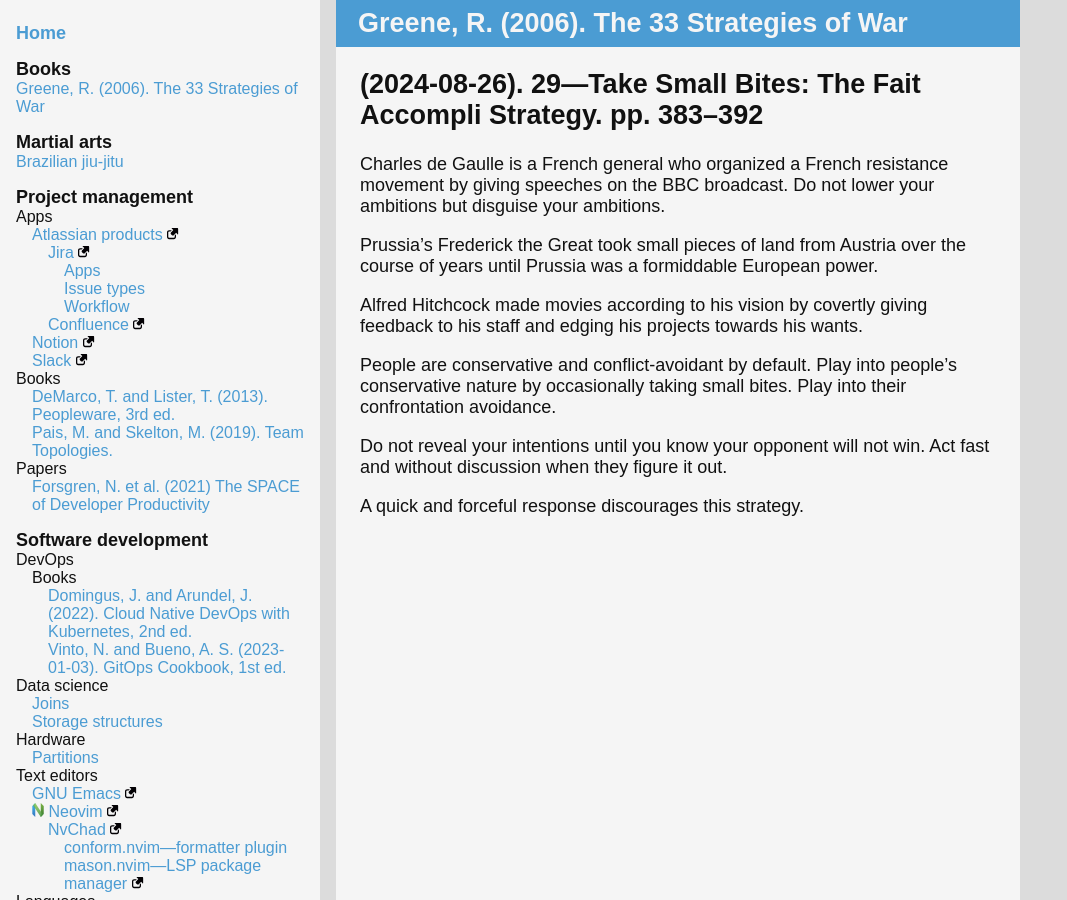
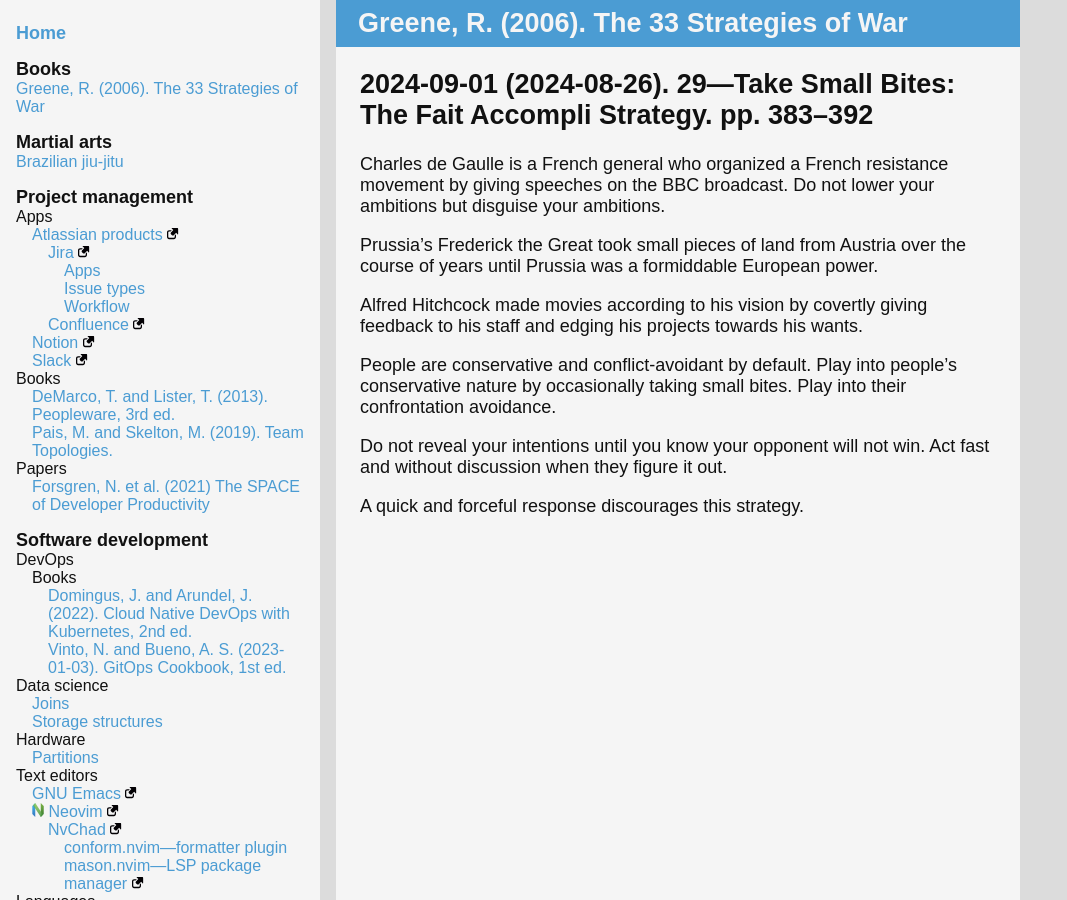
Before and after one commit to ganiulis/personal-notes, a Jekyll site: the page built from books/33-strategies-of-war.md, in a window 1280 px wide. Shown: the whole page, without its empty margins (0-1067 px from the left). Built offline with Jekyll 4.4.1, drawn with Linux system fonts in a browser that asks for light colours; our own code applies the rules of GitHub Pages for plain Markdown files.

Commit message:
feat: Notes

```diff
--- a/books/33-strategies-of-war.md
+++ b/books/33-strategies-of-war.md
@@ -4,7 +4,7 @@ layout: default
 
 # Greene, R. (2006). The 33 Strategies of War
 
-## (2024-08-26). 29—Take Small Bites: The Fait Accompli Strategy. pp. 383–392
+## 2024-09-01 (2024-08-26). 29—Take Small Bites: The Fait Accompli Strategy. pp. 383–392
 
 Charles de Gaulle is a French general who organized a French resistance movement by giving speeches on the BBC broadcast. Do not lower your ambitions but disguise your ambitions.
 
```
